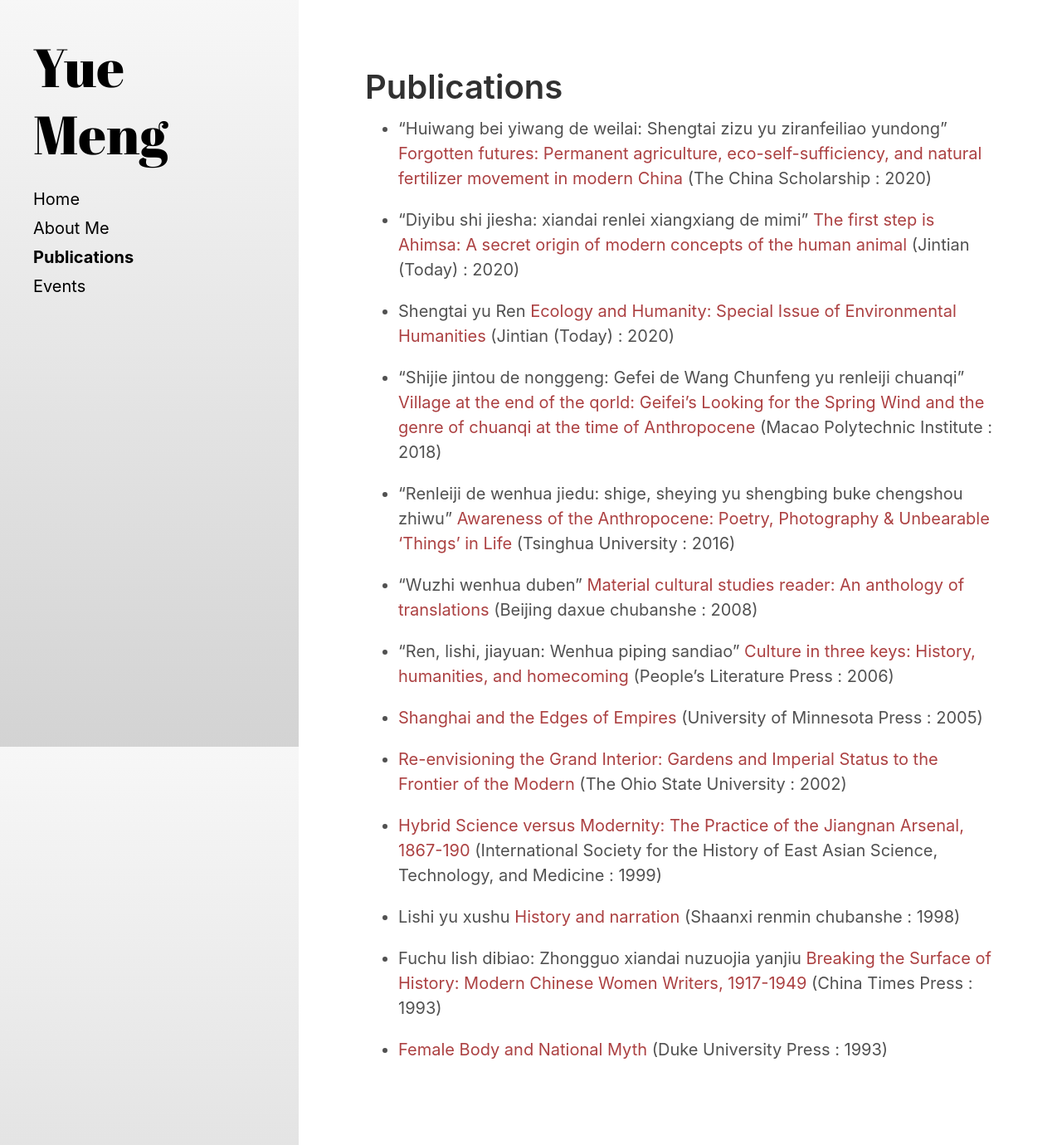
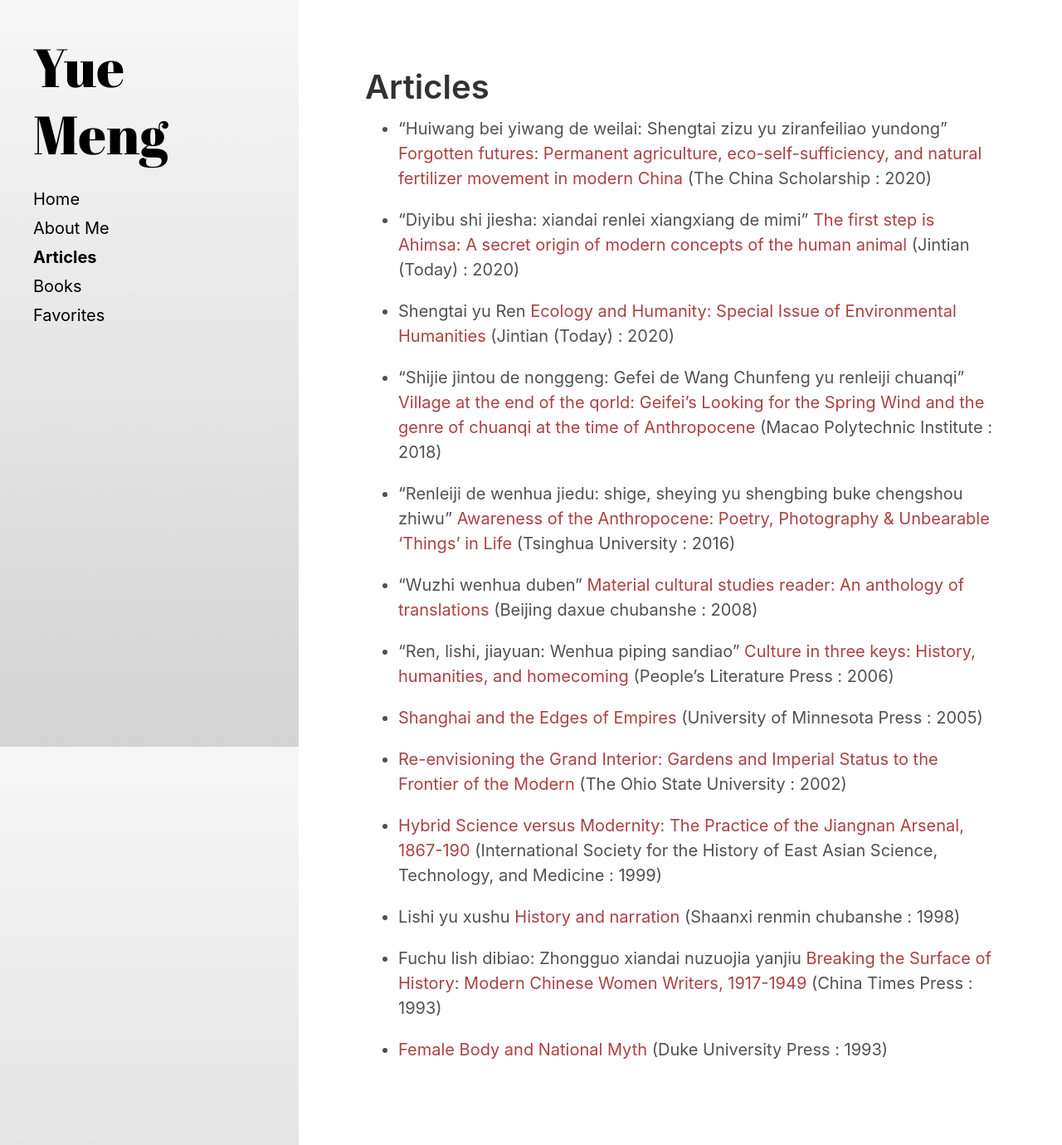
Before and after one commit to chuwang2462/chuwang2462.github.io, a Jekyll site: the page built from articles.md, in a window 1280 px wide and 1380 px high. Shown: the whole window at 83% size. Built offline with Jekyll 4.4.1, drawn with Linux system fonts in a browser that asks for light colours.

Commit message:
Modify page names

```diff
--- a/publications.md
+++ b/articles.md
@@ -1,6 +1,6 @@
 ---
 layout: page
-title: Publications
+title: Articles
 sidebar_link: true
 ---
 
--- a/category/events.md
+++ b/category/favorites.md
@@ -1,6 +1,6 @@
 ---
 layout: category
-title: Events
+title: Favorites
 ---
 
 <!-- Sample category page. You need to create a page for each category.
```
Also changed, not shown: books.md (added, +5 -0 lines).
